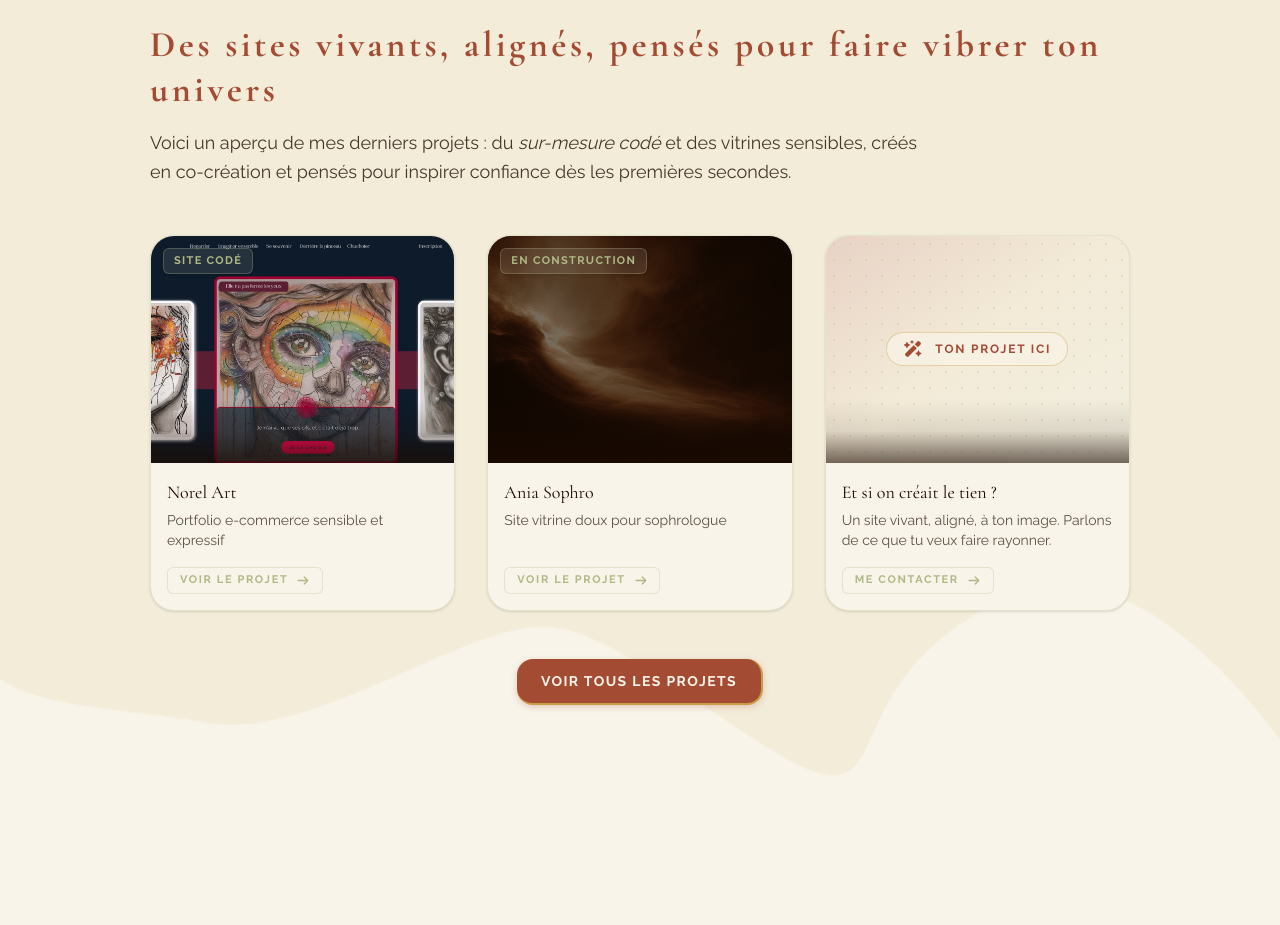
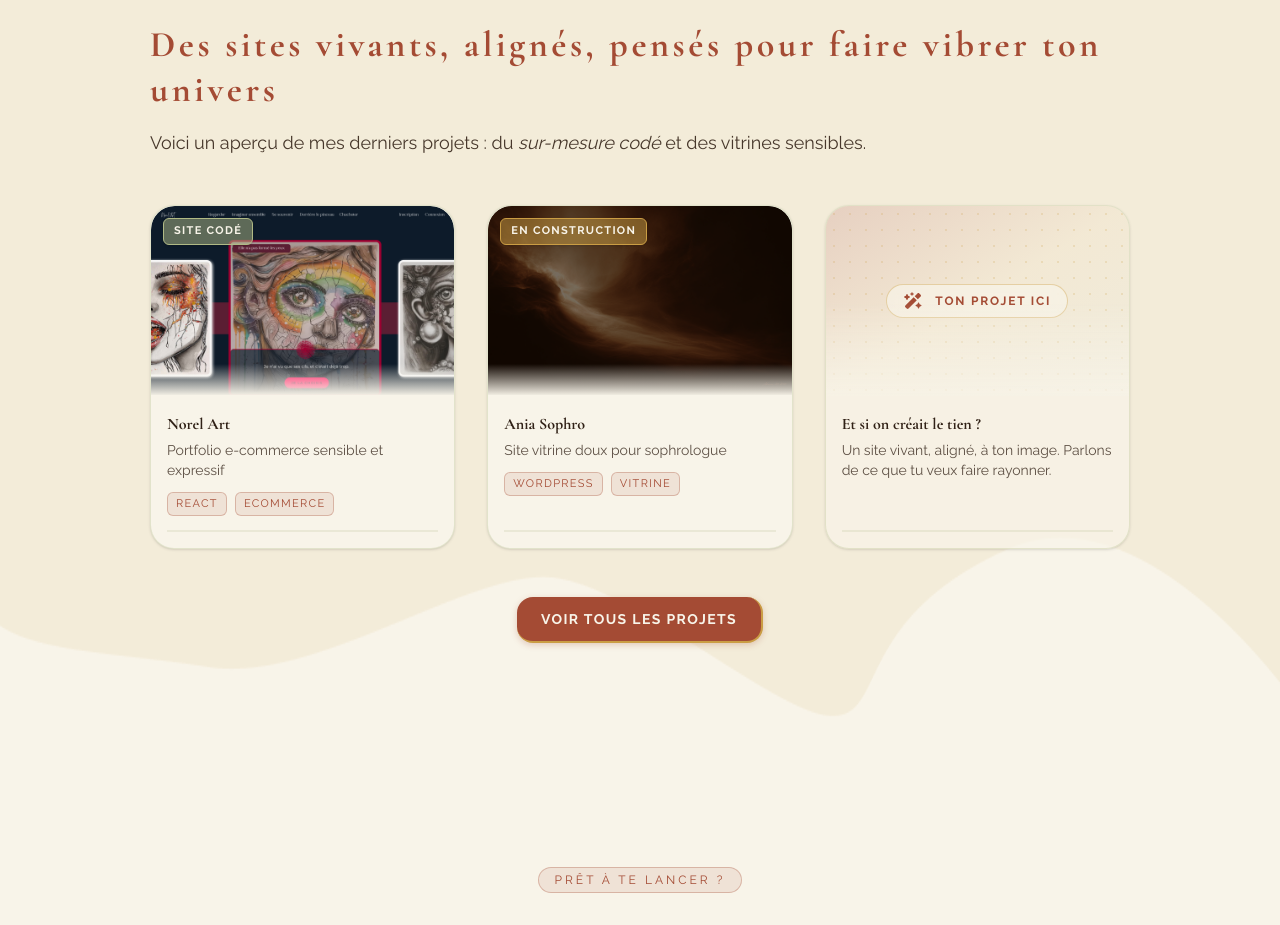
Before and after one commit to stephanievanoverberghe/alchimiste-creations, a Next.js app: page / in a window 1280 px wide. Shown: the part 4001-4926 px from the top of the page. Built offline with nearby package versions, Linux system fonts and the light colour scheme.

Commit message:
feat(offres): ajout section Projets

```diff
--- a/src/app/offres/page.tsx
+++ b/src/app/offres/page.tsx
@@ -10,6 +10,7 @@ import MiniProcessSection from '@/components/sections/offers/MiniProcess';
 import GuaranteesSection from '@/components/sections/offers/Guarantees';
 import IdealFitSection from '@/components/sections/offers/IdealFit';
 import FaqSection from '@/components/sections/offers/FaqOffers';
+import ProjectsTeaserSection from '@/components/sections/offers/ProjectsTeaser';
 
 // On infère le type des packs directement depuis la fonction
 type Packs = Awaited<ReturnType<typeof getPacks>>;
@@ -31,6 +32,7 @@ export default function OffresPage() {
             <GuaranteesSection />
             <IdealFitSection />
             <FaqSection />
+            <ProjectsTeaserSection limit={3} />
         </>
     );
 }
--- a/src/components/sections/home/ContactTeaserCard.tsx
+++ b/src/components/sections/home/ContactTeaserCard.tsx
@@ -2,55 +2,44 @@
 
 import Link from 'next/link';
 import { FontAwesomeIcon } from '@fortawesome/react-fontawesome';
-import { faArrowRight, faWandMagicSparkles } from '@fortawesome/free-solid-svg-icons';
+import { faWandMagicSparkles } from '@fortawesome/free-solid-svg-icons';
 
 export default function ContactTeaserCard() {
     return (
         <Link
             href="/contact"
             className="
-        group h-full flex flex-col justify-between
-        overflow-hidden rounded-3xl border border-sauge/30 bg-background
-        shadow-sm transition hover:-translate-y-2 hover:shadow-md
-        relative
+        group relative flex h-full flex-col overflow-hidden
+        rounded-3xl border border-sauge/30 bg-background/70 shadow-sm
+        transition-all hover:-translate-y-1.5 hover:shadow-md
       "
         >
-            {/* Header visuel minimal (même ratio que les projets) */}
-            <div className="relative aspect-[4/3]">
-                {/* fond texturé/teinte brand */}
+            {/* Header visuel */}
+            <div className="relative aspect-[16/10]">
                 <div className="absolute inset-0 bg-gradient-to-br from-terracotta/20 via-ormat/10 to-sauge/10" />
-                {/* motif discret */}
                 <div className="absolute inset-0 opacity-20 [background-image:radial-gradient(currentColor_1px,transparent_1px)] [background-size:16px_16px] text-ormat" />
-                {/* icône centrale */}
                 <div className="absolute inset-0 flex items-center justify-center">
                     <div className="flex items-center gap-3 rounded-full border border-ormat/40 bg-background/70 px-4 py-2 backdrop-blur-sm">
                         <FontAwesomeIcon icon={faWandMagicSparkles} className="text-terracotta" />
                         <span className="text-xs tracking-[0.15em] uppercase text-terracotta font-semibold">Ton projet ici</span>
                     </div>
                 </div>
-                {/* dégradé bas pour cohérence */}
-                <div className="pointer-events-none absolute inset-x-0 bottom-0 h-16 bg-gradient-to-t from-foreground/60 via-foreground/10 to-transparent" />
+                <div className="pointer-events-none absolute inset-0 bg-gradient-to-t from-background/80 via-background/0 to-transparent" />
             </div>
 
             {/* Contenu */}
             <div className="p-4">
-                <h3 className="font-title text-[18px] text-brun">Et si on créait le tien ?</h3>
-                <p className="mt-1 text-sm text-foreground/70">Un site vivant, aligné, à ton image. Parlons de ce que tu veux faire rayonner.</p>
+                <h3 className="text-sm md:text-base font-semibold text-foreground/90">Et si on créait le tien ?</h3>
+                <p className="mt-1 mb-4 text-xs md:text-sm text-foreground/70">Un site vivant, aligné, à ton image. Parlons de ce que tu veux faire rayonner.</p>
             </div>
 
-            {/* CTA fixé en bas (même style que les autres) */}
-            <div className="p-4 pt-0 mt-auto">
-                <span
-                    className="
-            inline-flex items-center gap-2
-            text-[11px] tracking-[0.15em] uppercase text-sauge font-semibold
-            bg-background border border-sauge/30 rounded-md px-3 py-1
-            transition-colors group-hover:bg-sauge/10
-          "
-                >
-                    Me contacter
-                    <FontAwesomeIcon icon={faArrowRight} className="w-3 h-3" />
-                </span>
+            {/* Ligne animée FIXÉE tout en bas */}
+            <div className="pointer-events-none absolute left-4 right-4 bottom-4 h-[2px] overflow-hidden">
+                <div className="absolute inset-0 bg-sauge/20" aria-hidden />
+                <div
+                    className="absolute inset-y-0 left-0 w-0 bg-gradient-to-r from-sauge via-terracotta to-sauge transition-[width] duration-500 ease-out group-hover:w-full"
+                    aria-hidden
+                />
             </div>
         </Link>
     );
--- a/src/components/sections/home/ProjectCard.tsx
+++ b/src/components/sections/home/ProjectCard.tsx
@@ -1,8 +1,7 @@
-import React from 'react';
+'use client';
+
 import Link from 'next/link';
 import Image from 'next/image';
-import { FontAwesomeIcon } from '@fortawesome/react-fontawesome';
-import { faArrowRight } from '@fortawesome/free-solid-svg-icons';
 
 export type ProjectUI = {
     key: string;
@@ -11,49 +10,79 @@ export type ProjectUI = {
     imageSrc: string;
     link: string;
     status?: 'coded' | 'wip';
+    stack?: 'wordpress' | 'react' | 'mixte';
+    kind?: 'vitrine' | 'portfolio' | 'ecommerce';
+    year?: number;
+    city?: string;
+    external?: boolean;
 };
-
-type ProjectCardProps = { project: ProjectUI };
 
 const statusLabel = (s?: 'coded' | 'wip') => (s === 'coded' ? 'Site codé' : s === 'wip' ? 'En construction' : undefined);
 
-export default function ProjectCard({ project }: ProjectCardProps) {
+export default function ProjectCard({ project }: { project: ProjectUI }) {
     const label = statusLabel(project.status);
+
+    const altLabel = project.status === 'wip' ? `${project.title} — maquette en construction` : `${project.title} — aperçu du site`;
+
+    const chip =
+        'inline-flex items-center text-xs rounded-md border text-terracotta border-terracotta/30 bg-terracotta/10 px-2 py-1 text-[11px] tracking-[0.12em] uppercase text-foreground/70';
 
     return (
         <Link
             href={project.link}
-            className="group h-full flex flex-col overflow-hidden rounded-3xl border border-sauge/30 bg-background shadow-sm transition hover:-translate-y-2 hover:shadow-md"
+            aria-label={`Voir le projet : ${project.title}`}
+            prefetch={project.external ? false : undefined}
+            target={project.external ? '_blank' : undefined}
+            rel={project.external ? 'noopener noreferrer' : undefined}
+            className="group relative flex h-full flex-col overflow-hidden rounded-3xl border border-sauge/30 bg-background shadow-sm transition-all hover:-translate-y-1.5 hover:shadow-md pb-8"
         >
-            <div className="relative aspect-[4/3]">
+            {/* Media */}
+            <div className="relative aspect-[16/10] overflow-hidden rounded-t-3xl">
                 <Image
                     src={(project.imageSrc && project.imageSrc.trim()) || '/projects/overlay-projet.png'}
-                    alt={project.status === 'wip' ? `${project.title} — En construction` : project.title}
+                    alt={altLabel}
                     fill
-                    sizes="(max-width: 768px) 100vw, 33vw"
-                    className="object-cover transition-transform duration-500 group-hover:scale-105"
+                    sizes="(min-width: 768px) 33vw, 100vw"
+                    className="object-cover"
+                    priority
                 />
+
                 {project.status === 'wip' && <div className="absolute inset-0 bg-foreground/60" aria-hidden />}
+
                 {label && (
-                    <span className="absolute left-3 top-3 rounded-md border border-sauge/30 bg-background/10 px-2.5 py-1 text-[11px] font-semibold uppercase tracking-[0.12em] text-sauge shadow-sm">
+                    <span
+                        className={`absolute left-3 top-3 rounded-md px-2.5 py-1 text-[11px] font-semibold uppercase tracking-[0.12em] shadow-sm border ${
+                            project.status === 'wip' ? 'border-ormat bg-ormat/50 text-background' : 'border-sauge bg-sauge/50 text-background'
+                        }`}
+                    >
                         {label}
                     </span>
                 )}
-                <div className="pointer-events-none absolute inset-x-0 bottom-0 h-16 bg-gradient-to-t from-foreground/70 via-foreground/20 to-transparent" />
+
+                <div className="pointer-events-none absolute inset-x-0 bottom-0 h-16 bg-gradient-to-t from-background via-background/0 to-transparent" />
+                <div className="absolute inset-x-0 bottom-0 h-px bg-background" aria-hidden />
             </div>
 
             {/* Contenu */}
-            <div className="p-4 flex-1">
-                <h3 className="font-title text-[18px] text-brun">{project.title}</h3>
-                <p className="mt-1 text-sm text-foreground/70 line-clamp-2">{project.description}</p>
+            <div className="px-4 pt-4">
+                <h3 className="text-sm md:text-base font-semibold text-foreground/90">{project.title}</h3>
+                {project.description && <p className="mt-1 text-xs md:text-sm text-foreground/70 line-clamp-2">{project.description}</p>}
+
+                {(project.stack || project.kind || project.year || project.city) && (
+                    <div className="mt-3 flex flex-wrap gap-2">
+                        {project.stack && <span className={chip}>{project.stack}</span>}
+                        {project.kind && <span className={chip}>{project.kind}</span>}
+                    </div>
+                )}
             </div>
 
-            {/* Footer fixe en bas */}
-            <div className="p-4 pt-0 mt-auto">
-                <span className="inline-flex items-center gap-2 text-[11px] tracking-[0.15em] uppercase text-sauge font-semibold bg-background border border-sauge/30 rounded-md px-3 py-1 transition-colors group-hover:bg-sauge/10">
-                    Voir le projet
-                    <FontAwesomeIcon icon={faArrowRight} className="w-3 h-3" />
-                </span>
+            {/* Barre animée alignée en bas */}
+            <div className="pointer-events-none absolute left-4 right-4 bottom-4 h-[2px] overflow-hidden">
+                <div className="absolute inset-0 bg-sauge/20" aria-hidden />
+                <div
+                    className="absolute inset-y-0 left-0 w-0 bg-gradient-to-r from-sauge via-terracotta to-sauge transition-[width] duration-500 ease-out group-hover:w-full"
+                    aria-hidden
+                />
             </div>
         </Link>
     );
--- a/src/components/sections/home/ProjectsSection.tsx
+++ b/src/components/sections/home/ProjectsSection.tsx
@@ -1,9 +1,11 @@
+'use client';
+
 import React from 'react';
 import Link from 'next/link';
 import Image from 'next/image';
 import { cn } from '@/lib/utils';
 import rawData from '@/data/projects.json';
-import ProjectCard from './ProjectCard';
+import ProjectCard, { ProjectUI } from './ProjectCard';
 import ContactTeaserCard from './ContactTeaserCard';
 
 type RawProject = {
@@ -21,21 +23,17 @@ type RawProject = {
     link?: string;
     lien?: string;
     status?: 'coded' | 'wip';
-};
-
-export type ProjectUI = {
-    key: string;
-    title: string;
-    description: string;
-    imageSrc: string;
-    link: string;
-    status?: 'coded' | 'wip';
+    stack?: 'wordpress' | 'react' | 'mixte';
+    kind?: 'vitrine' | 'portfolio' | 'ecommerce';
+    year?: number;
+    city?: string;
+    external?: boolean;
 };
 
 function normalizeProject(p: RawProject, idx: number): ProjectUI {
     const title = p.title ?? p.titre ?? p.name ?? `Projet ${idx + 1}`;
     const description = p.description ?? p.sousTitre ?? p.subtitle ?? '';
-    const imageSrc = p.imageSrc || p.image || p.cover || ''; // "" si vide
+    const imageSrc = p.imageSrc || p.image || p.cover || '';
     const link =
         p.link ??
         p.lien ??
@@ -49,19 +47,29 @@ function normalizeProject(p: RawProject, idx: number): ProjectUI {
 
     const status = p.status ?? (p.slug === 'norel-art' ? 'coded' : p.slug === 'ania-sophro' ? 'wip' : undefined);
 
-    return { key: (p.slug ?? p.id ?? title).toString(), title, description, imageSrc, link, status };
+    // external: true si explicitement fourni, sinon déduit si lien absolu http(s)
+    const external = typeof p.external === 'boolean' ? p.external : /^https?:\/\//i.test(link);
+
+    return {
+        key: (p.slug ?? p.id ?? title).toString(),
+        title,
+        description,
+        imageSrc,
+        link,
+        status,
+        stack: p.stack,
+        kind: p.kind,
+        year: p.year,
+        city: p.city,
+        external,
+    };
 }
 
-type Props = { projects?: RawProject[]; ctaHref?: string };
-
-export default function ProjectsSection({ projects, ctaHref = '/projets' }: Props) {
+export default function ProjectsSection({ projects, ctaHref = '/projets' }: { projects?: RawProject[]; ctaHref?: string }) {
     const source: RawProject[] = Array.isArray(projects) && projects.length ? projects : (rawData as RawProject[]);
     const mapped: ProjectUI[] = source.map(normalizeProject);
 
-    // On affiche les 3 DERNIERS si disponibles
-    const finalData: ProjectUI[] = mapped.slice(-3);
-
-    // Nombre de teasers à ajouter pour compléter à 3
+    const finalData: ProjectUI[] = mapped.slice(-3); // derniers
     const missing = Math.max(0, 3 - finalData.length);
 
     return (
@@ -73,7 +81,6 @@ export default function ProjectsSection({ projects, ctaHref = '/projets' }: Prop
             </div>
 
             <div className="relative mx-auto w-full max-w-5xl">
-                {/* En-tête */}
                 <div className="text-center lg:text-left mb-12">
                     <span className="inline-block text-xs tracking-[0.25em] uppercase text-terracotta bg-background border border-terracotta/30 rounded-full px-4 py-1">
                         Réalisations
@@ -84,8 +91,7 @@ export default function ProjectsSection({ projects, ctaHref = '/projets' }: Prop
                     </h2>
 
                     <p className="mt-4 text-base md:text-lg text-foreground/80 leading-relaxed max-w-3xl">
-                        Voici un aperçu de mes derniers projets&nbsp;: du <em>sur-mesure codé</em> et des vitrines sensibles, créés en co-création et pensés pour inspirer confiance
-                        dès les premières secondes.
+                        Voici un aperçu de mes derniers projets : du <em>sur-mesure codé</em> et des vitrines sensibles.
                     </p>
                 </div>
 
--- a/src/components/sections/offers/PacksCard.tsx
+++ b/src/components/sections/offers/PacksCard.tsx
@@ -72,7 +72,7 @@ export default function PackCard({ slug, title, subtitle, items, price, delay, c
                         >
                             Découvrir ce pack
                             <svg
-                                className="w-3.5 h-3.5 -mr-0.5 -translate-x-0.5 transition-transform group-hover:translate-x-0"
+                                className="w-4 h-4 -mr-0.5 -translate-x-1 transition-transform group-hover:translate-0"
                                 viewBox="0 0 24 24"
                                 fill="none"
                                 stroke="currentColor"
--- /dev/null
+++ b/src/components/sections/offers/ProjectsTeaser.tsx
@@ -0,0 +1,137 @@
+'use client';
+
+import Link from 'next/link';
+import { cn } from '@/lib/utils';
+import { Sparkles } from 'lucide-react';
+import rawProjects from '@/data/projects.json';
+import ProjectCard, { type ProjectUI } from '@/components/sections/home/ProjectCard';
+
+type RawProject = {
+    slug?: string;
+    id?: string | number;
+    titre?: string;
+    title?: string;
+    sousTitre?: string;
+    description?: string;
+    image?: string;
+    imageSrc?: string;
+    cover?: string;
+    lien?: string;
+    link?: string;
+    status?: 'coded' | 'wip';
+    stack?: 'wordpress' | 'react' | 'mixte';
+    kind?: 'vitrine' | 'portfolio' | 'ecommerce';
+    year?: number;
+    city?: string;
+    external?: boolean;
+};
+
+function normalize(p: RawProject, idx: number): ProjectUI {
+    const title = p.title ?? p.titre ?? `Projet ${idx + 1}`;
+    const description = p.description ?? p.sousTitre ?? '';
+    const imageSrc = p.image || p.imageSrc || p.cover || '';
+    const link =
+        p.link ??
+        p.lien ??
+        (p.slug
+            ? `/projets/${p.slug}`
+            : `/projets/${title
+                  .toLowerCase()
+                  .replace(/\s+/g, '-')
+                  .replace(/[^a-z0-9-]/g, '')}`);
+
+    const external = typeof p.external === 'boolean' ? p.external : /^https?:\/\//i.test(link);
+
+    return {
+        key: (p.slug ?? p.id ?? title).toString(),
+        title,
+        description,
+        imageSrc,
+        link,
+        status: p.status,
+        stack: p.stack,
+        kind: p.kind,
+        year: p.year,
+        city: p.city,
+        external,
+    };
+}
+
+const PROJECTS: ProjectUI[] = ((rawProjects as RawProject[]) ?? []).map(normalize);
+
+export default function ProjectsTeaserSection({ limit = 3 }: { limit?: number }) {
+    // les plus récents d’abord (prend les N derniers puis reverse)
+    const items = PROJECTS.slice(-limit).reverse();
+
+    return (
+        <section aria-labelledby="projects-teaser-title" className="relative py-16 md:py-28 px-6 md:px-8 lg:px-[100px] xl:px-[150px]">
+            <div className="relative max-w-5xl mx-auto space-y-8 md:space-y-10">
+                {/* En-tête */}
+                <div className="text-center lg:text-left">
+                    <span className="inline-flex items-center gap-2 text-xs tracking-[0.25em] uppercase text-terracotta bg-background border border-terracotta/30 rounded-full px-4 py-1">
+                        <Sparkles className="w-3.5 h-3.5" aria-hidden />
+                        Projets récents
+                    </span>
+                    <h2 id="projects-teaser-title" className="mt-6 text-terracotta font-title text-3xl md:text-4xl font-bold tracking-widest leading-tight">
+                        Un aperçu de ce qu’on crée ensemble
+                    </h2>
+                    <p className="mt-4 text-base md:text-lg text-foreground/80 leading-relaxed max-w-3xl">
+                        Des sites vivants, clairs et sensibles — alignés avec l’univers de chaque client.
+                    </p>
+                </div>
+
+                {/* Grille projets */}
+                {items.length > 0 ? (
+                    <ul className="grid grid-cols-1 md:grid-cols-3 gap-6">
+                        {items.map((p) => (
+                            <li key={p.key}>
+                                <ProjectCard project={p} />
+                            </li>
+                        ))}
+                    </ul>
+                ) : (
+                    // Fallback si pas encore de projets
+                    <div className="rounded-3xl border border-sauge/30 p-8 text-center">
+                        <p className="text-sm md:text-base text-foreground/80">
+                            Les études de cas arrivent bientôt. En attendant, parle-moi de ton projet — on voit ensemble ce qui est juste pour toi.
+                        </p>
+                        <div className="mt-4 flex justify-center gap-3">
+                            <Link
+                                href="/contact"
+                                className="inline-flex items-center gap-2 px-6 py-3 rounded-2xl bg-terracotta hover:bg-terracotta/90 text-background text-sm font-semibold tracking-widest uppercase border-b-2 border-r-2 border-ormat transition hover:scale-105 shadow-[0px_2px_6px_rgba(164,75,52,0.25)]"
+                            >
+                                M’écrire
+                            </Link>
+                            <Link
+                                href="/offres"
+                                className="inline-flex items-center gap-2 px-6 py-3 rounded-2xl border border-sauge/40 text-sm font-semibold tracking-widest uppercase hover:bg-sauge/10"
+                            >
+                                Voir les packs
+                            </Link>
+                        </div>
+                    </div>
+                )}
+
+                {/* CTA bas de section */}
+                <div className="flex flex-col sm:flex-row gap-3">
+                    <Link
+                        href="/projets"
+                        className={cn(
+                            'inline-block px-6 py-3 text-center rounded-2xl bg-ormat hover:bg-ormat/90 text-foreground text-sm font-semibold tracking-widest uppercase border-b-2 border-r-2 border-ormat transition hover:scale-105 shadow-[0px_2px_6px_rgba(164,75,52,0.25)]'
+                        )}
+                    >
+                        Voir tous les projets
+                    </Link>
+                    <Link
+                        href="/contact"
+                        className={cn(
+                            'inline-block px-6 py-3 text-center rounded-2xl bg-terracotta hover:bg-terracotta/90 text-background text-sm font-semibold tracking-widest uppercase border-b-2 border-r-2 border-ormat transition hover:scale-105 shadow-[0px_2px_6px_rgba(164,75,52,0.25)]'
+                        )}
+                    >
+                        Parler de votre projet
+                    </Link>
+                </div>
+            </div>
+        </section>
+    );
+}
--- a/src/data/projects.json
+++ b/src/data/projects.json
@@ -22,7 +22,12 @@
         "collaboration": "Perrine Dassonville – Développeuse backend",
         "image": "/projects/norel-art.png",
         "lien": "/projets/norel-art",
-        "status": "coded"
+        "status": "coded",
+        "stack": "react",
+        "kind": "ecommerce",
+        "year": 2024,
+        "city": "Lille",
+        "external": false
     },
     {
         "slug": "ania-sophro",
@@ -46,6 +51,11 @@
         "temoignage2": "Je n’ai pas eu besoin de tout dire...",
         "image": "",
         "lien": "/projets/ania-sophro",
-        "status": "wip"
+        "status": "wip",
+        "stack": "wordpress",
+        "kind": "vitrine",
+        "year": 2025,
+        "city": "Villeneuve-d’Ascq",
+        "external": false
     }
 ]
```
